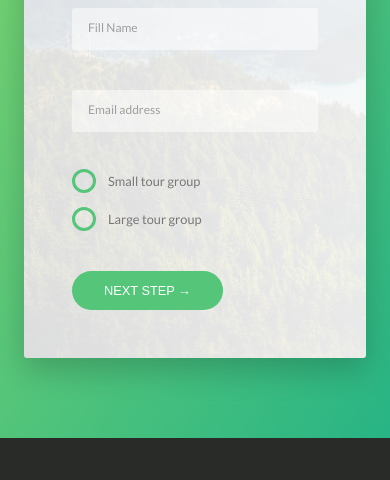
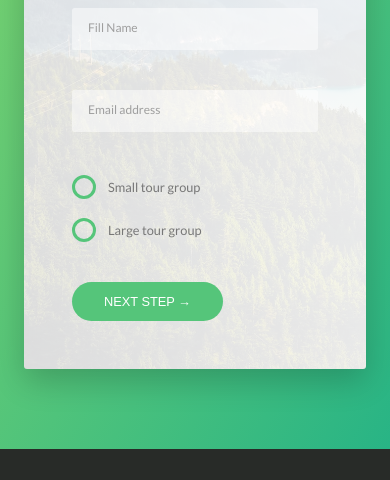
Before and after one commit to anatol06/landing-page-training, a website: page index.html in a window 390 px wide. Shown: the part 6100-6580 px from the top of the page. Drawn offline with Linux system fonts and the light colour scheme; files whose address does not match are found by name.

Commit message:
Fixed radio groups for small screens

```diff
--- a/sass/components/_form.scss
+++ b/sass/components/_form.scss
@@ -69,6 +69,11 @@
         cursor: pointer;
         position: relative;
         padding: 4.5rem;
+
+        @include respond(tab-port) {
+            padding:.7rem 0 0 4.5rem;
+            display: inline-block;
+        }
     }
 
     &__radio-button {
@@ -81,6 +86,9 @@
         left: 0;
         top: 4rem;
 
+        @include respond(tab-port) {
+            top: .4rem;
+        }
 
         &::after {
             @include absCenter;
```
Also changed, not shown: css/style.css.
